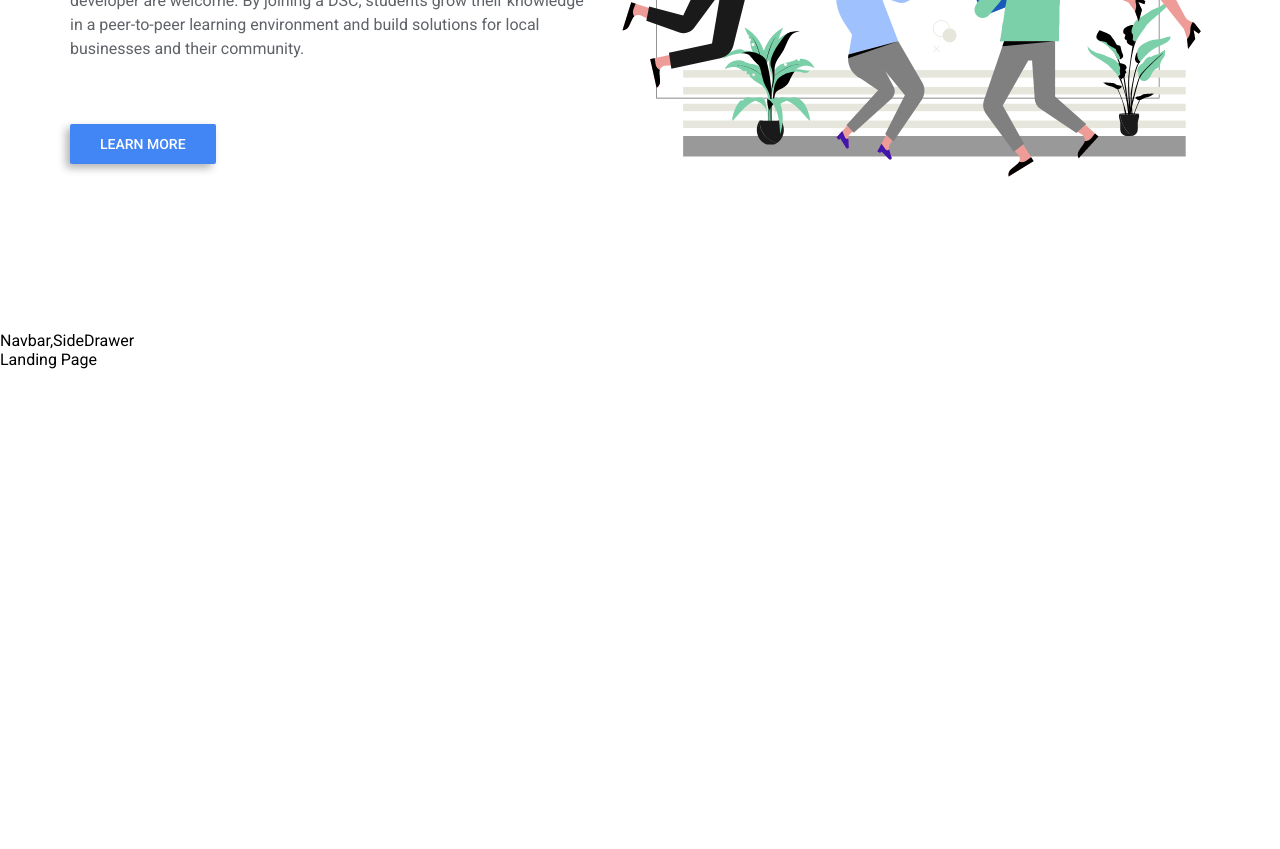
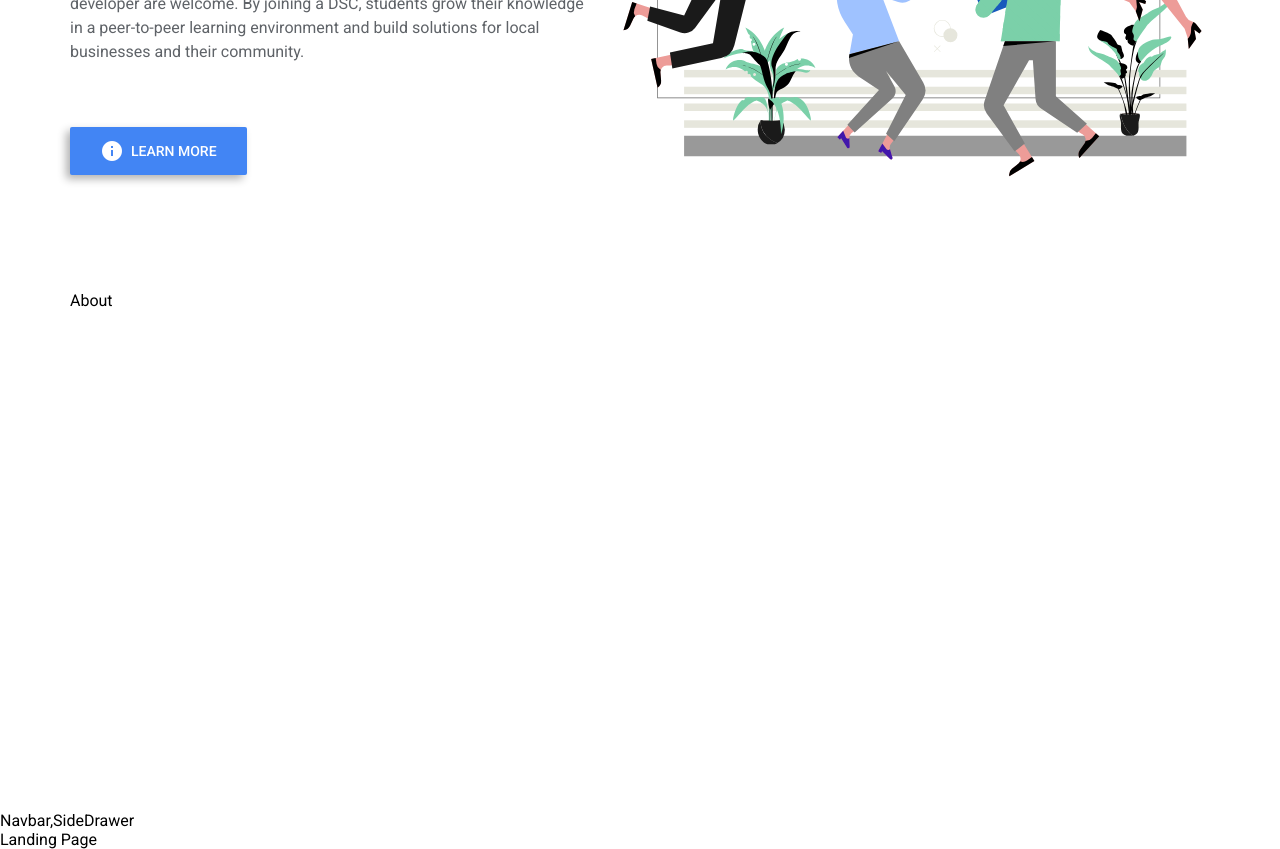
Before and after one commit to anujnegi5/DSC-website-project, a React (Create React App) app: page / in a window 1280 px wide. Shown: the part 380-1229 px from the top of the page. Before the commit the page ends 800 px from the top, so only its background shows below. Built offline with nearby package versions, Linux system fonts and the light colour scheme; a web font is replaced by a local one.

Commit message:
favicon added

```diff
--- a/public/index.html
+++ b/public/index.html
@@ -2,7 +2,6 @@
 <html lang="en">
   <head>
     <meta charset="utf-8" />
-    <link rel="icon" href="%PUBLIC_URL%/favicon.ico" />
     <meta name="viewport" content="width=device-width, initial-scale=1" />
     <meta name="theme-color" content="#000000" />
     <meta
@@ -29,11 +28,19 @@
       rel="stylesheet"
     />
     <link
+      href="https://fonts.googleapis.com/icon?family=Material+Icons"
+      rel="stylesheet"
+    />
+    <link
+      rel="shortcut icon"
+      href="https://www.gstatic.com/devrel-devsite/prod/v85e39fe21f53c758adf6c791fb94a7a2182cff2705b3dc8ed7c59fc745471159/developers/images/favicon.png"
+    />
+    <link
       href="https://fonts.googleapis.com/css?family=Google+Sans:400,500,700|Material+Icons"
       rel="stylesheet"
       type="text/css"
     />
-    <title>React App</title>
+    <title>DSC | AKGEC</title>
   </head>
   <body>
     <noscript>You need to enable JavaScript to run this app.</noscript>
--- a/src/components/Home/AboutHome/AboutHome.js
+++ b/src/components/Home/AboutHome/AboutHome.js
@@ -0,0 +1,14 @@
+import React from "react";
+
+// import CSS
+import classes from "./AboutHome.module.css";
+
+const AboutHome = (props) => {
+  return (
+    <>
+      <div className={classes.AboutHome}>About</div>
+    </>
+  );
+};
+
+export default AboutHome;
--- a/src/components/Home/AboutHome/AboutHome.module.css
+++ b/src/components/Home/AboutHome/AboutHome.module.css
@@ -0,0 +1,7 @@
+.AboutHome {
+  max-width: 1170px;
+  margin: 0 auto;
+  height: 70vh;
+  display: flex;
+  padding: 2.5rem 15px;
+}
--- a/src/components/Home/Home.js
+++ b/src/components/Home/Home.js
@@ -2,6 +2,7 @@ import React, { Component } from "react";
 
 // components Import
 import ShowcaseHome from "./ShowcaseHome/ShowcaseHome";
+import AboutHome from "./AboutHome/AboutHome";
 
 class Home extends Component {
   render() {
@@ -9,6 +10,7 @@ class Home extends Component {
       <>
         <div>
           <ShowcaseHome />
+          <AboutHome />
         </div>
       </>
     );
--- a/src/components/Home/ShowcaseHome/ShowcaseHome.js
+++ b/src/components/Home/ShowcaseHome/ShowcaseHome.js
@@ -4,14 +4,13 @@ import React from "react";
 import classes from "./ShowcaseHome.module.css";
 
 // image import
-import showcaseImage from "../../../assets/images/showcaseImage.png";
+import showcaseImage from "../../../assets/images/showcaseImage.svg";
 
 //componentImport
 import Button from "../../UI/Button/Button";
 
 const ShowcaseHome = (props) => {
   return (
-    <>
     <div className={classes.ShowcaseHome}>
       <div>
         <h1>
@@ -20,18 +19,19 @@ const ShowcaseHome = (props) => {
         <p>
           Developer Student Clubs are university based community groups for
           students interested in Google developer technologies. Students from
-            all undergraduate or graduate programs with an interest in growing
-            as a developer are welcome. By joining a DSC, students grow their
+          all undergraduate or graduate programs with an interest in growing as
+          a developer are welcome. By joining a DSC, students grow their
           knowledge in a peer-to-peer learning environment and build solutions
           for local businesses and their community.
         </p>
-          <Button href="#">LEARN MORE</Button>
+        <Button href="#" icon="info">
+          &nbsp;LEARN MORE
+        </Button>
       </div>
       <div>
         <img src={showcaseImage} alt="DSC" />
       </div>
     </div>
-    </>
   );
 };
 
--- a/src/components/Home/ShowcaseHome/ShowcaseHome.module.css
+++ b/src/components/Home/ShowcaseHome/ShowcaseHome.module.css
@@ -2,7 +2,7 @@
   max-width: 1170px;
   box-sizing: border-box;
   margin: 0 auto;
-  height: 80vh;
+  height: 70vh;
   display: flex;
   padding: 2.5rem 15px;
 }
--- a/src/components/UI/Button/Button.js
+++ b/src/components/UI/Button/Button.js
@@ -3,10 +3,14 @@ import React from "react";
 //css classes
 import classes from "./Button.module.css";
 
-const Button = (props) => (
-  <a href={props.href} className={classes.Button} style={props.style}>
-    {props.children}
-  </a>
-);
+const Button = (props) => {
+  console.log(props.children);
+  return (
+    <a href={props.href} className={classes.Button} style={props.style}>
+      <i className="material-icons">{props.icon}</i>
+      <span> {props.children}</span>
+    </a>
+  );
+};
 
 export default Button;
--- a/src/components/UI/Button/Button.module.css
+++ b/src/components/UI/Button/Button.module.css
@@ -11,6 +11,11 @@
   box-shadow: -4px 4px 8px var(--button-shadow-color);
   transform: translateY(-1px);
   background: #4285f4;
+}
+
+i,
+span {
+  vertical-align: middle;
 }
 
 .Button:hover {
--- a/src/index.css
+++ b/src/index.css
@@ -1,4 +1,34 @@
 :root {
+  --google-cream-gray-shade: #e6e6dc;
+  --google-blue: #4285f4;
+  --google-red: #e94335;
+  --google-yellow: #fbbc05;
+  --google-green: #34a853;
+  --google-gray-shade-9: #333333;
+  --body-text: #555555;
+  --google-gray-shade-7: #666666;
+  --google-gray-shade-5: #999999;
+  --google-med-lite-green: #7bd0a9;
+  --google-gray-shade-10: #1a1a1a;
+  --google-med-lite-red: #ed9c98;
+  --google-dark-blue: #185abc;
+  --google-dark-red: #b31412;
+  --google-dark-yellow: #ea8600;
+  --google-gray-shade-1: #f2f2f2;
+  --google-med-lite-blue: #9fc2ff;
+  --google-gray-shade-6: #808080;
+  --google-med-lite-yellow: #ffe167;
+  --google-gray-shade-4: #b2b2b2;
+  --google-dark-green: #137333;
+  --google-light-blue: #d2e3fc;
+  --google-light-green: #ceead6;
+  --google-med-blue: #77a7fb;
+  --google-med-red: #e57368;
+  --google-med-yellow: #fbcb43;
+  --google-med-green: #34b67a;
+  --google-gray-shade-2: #e6e6e6;
+  --google-gray-shade-3: #cccccc;
+  --google-gray-shade-8: #4d4d4d;
   --nav-inactive-color: #707070;
   --heading-color: #3c4043;
   --text-color: #5f6368;
```
Also changed, not shown: src/assets/images/favicon.png (added), src/assets/images/showcaseImage.svg (added). Lines whose indentation alone changed are shown as unchanged.
